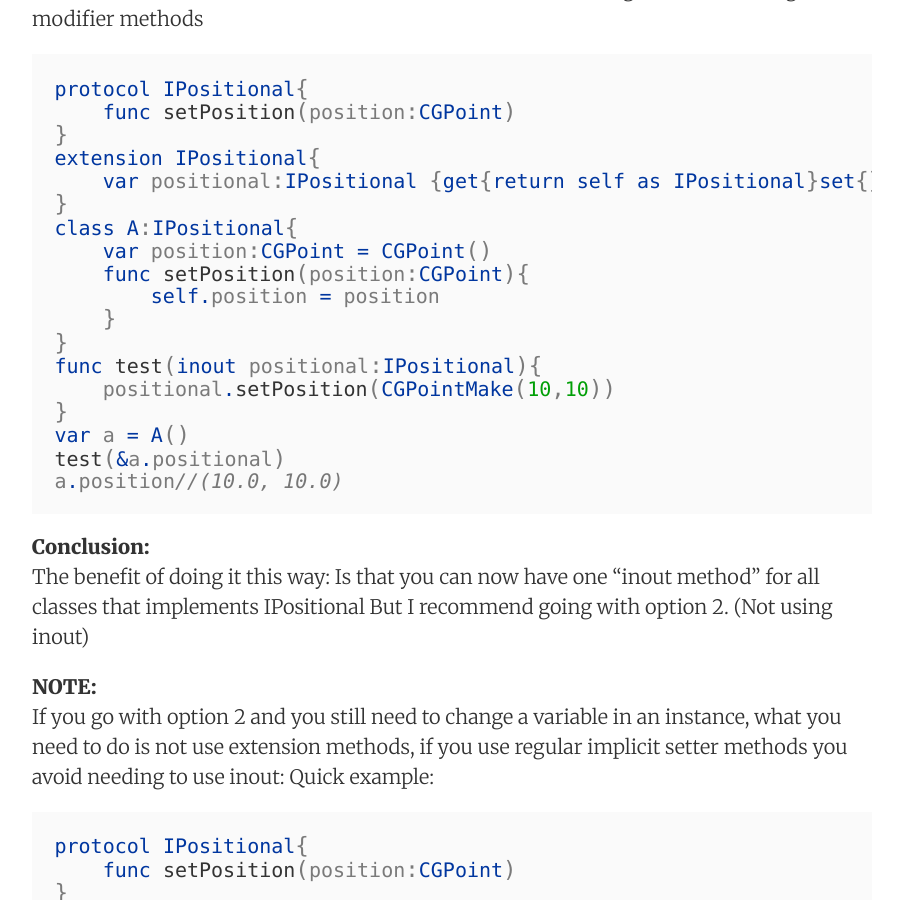
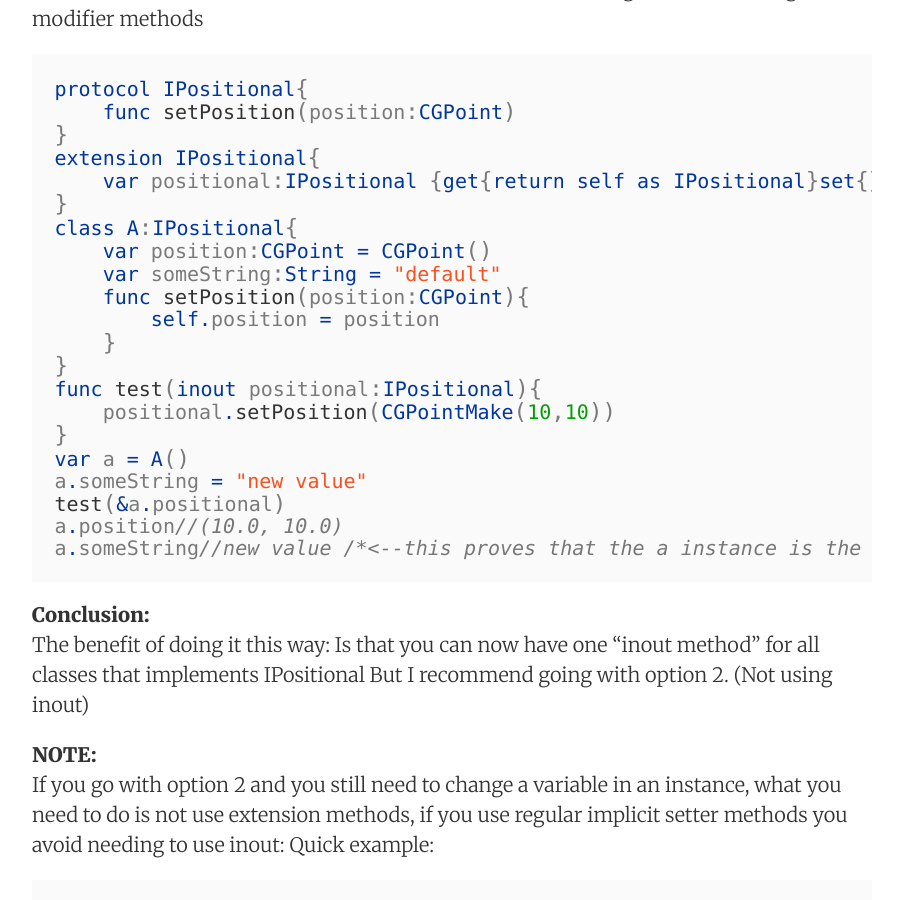
Before and after one commit to stylekit/stylekit.github.io, a Jekyll site: the page built from _posts/2015-12-01-Protocol-support-for-inout.md, in a window 1280 px wide and 900 px high, scrolled down 1025 px. Shown: the whole window, without its empty margins (188-1091 px from the left). Built offline with Jekyll 4.4.1, drawn with Linux system fonts in a browser that asks for light colours; nearby versions of some CDN libraries; comment, search, counter and statistics services are not loaded; some of the changed text lies outside the part shown.

Commit message:
Files modified: 1


Modified 1 file:
_posts/2015-12-01-Protocol-support-for-inout.md

````diff
--- a/_posts/2015-12-01-Protocol-support-for-inout.md
+++ b/_posts/2015-12-01-Protocol-support-for-inout.md
@@ -30,6 +30,7 @@ extension IPositional{
 }
 class A:IPositional{
     var position:CGPoint = CGPoint()
+    var someString:String = "default"
     func setPosition(position:CGPoint){
         self.position = position
     }
@@ -38,8 +39,10 @@ func test(inout positional:IPositional){
     positional.setPosition(CGPointMake(10,10))
 }
 var a = A()
+a.someString = "new value"
 test(&a.positional)
 a.position//(10.0, 10.0)
+a.someString//new value /*<--this proves that the a instance is the original*/
 ```
 **Conclusion:**
 The benefit of doing it this way: Is that you can now have one "inout method" for all classes that implements IPositional
````
